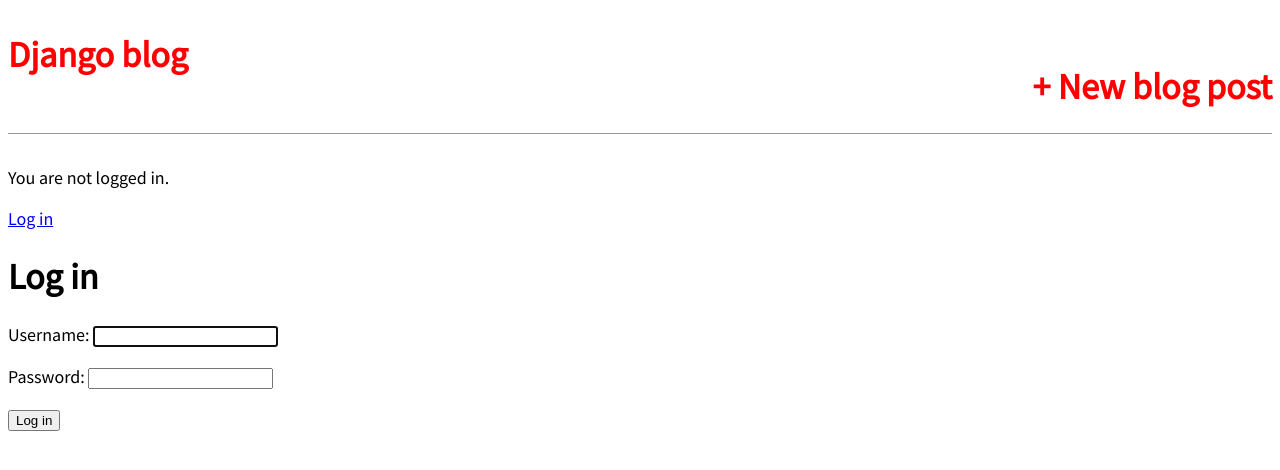
After one commit to jnutterdev/django-blog, a Django app: page /accounts/login/ in a window 1280 px wide. The commit adds this page. Shown: the top 470 px of the page. Run offline with Django 3.2, Linux system fonts and the light colour scheme.

Commit message:
added login/logout stuff

```diff
--- a/blog_project/settings.py
+++ b/blog_project/settings.py
@@ -119,4 +119,8 @@
 # https://docs.djangoproject.com/en/3.0/howto/static-files/
 
 STATIC_URL = '/static/'
+
 STATICFILES_DIRS = [os.path.join(BASE_DIR, 'static')]
+
+LOGIN_REDIRECT_URL = 'home'
+LOGOUT_REDIRECT_URL = 'home'
--- a/blog_project/urls.py
+++ b/blog_project/urls.py
@@ -18,5 +18,6 @@
 
 urlpatterns = [
     path('admin/', admin.site.urls),
+    path('accounts/', include('django.contrib.auth.urls')),
     path('', include('blog.urls')),
 ]
--- a/templates/base.html
+++ b/templates/base.html
@@ -23,6 +23,13 @@
         <a href="{% url 'post_new' %}">+ New blog post</a>
     </h1>
 </header>
+{% if user.is_authenticated %}
+<p>Hi {{ user.username }}!</p>
+<p><a href="{% url 'logout' %}">Log out</a></p>
+{% else %}
+<p>You are not logged in.</p>
+<a href="{% url 'login' %}">Log in</a>
+{% endif %}
 </div>
 
 <div>
--- /dev/null
+++ b/templates/registration/login.html
@@ -0,0 +1,11 @@
+{% extends 'base.html' %}
+
+{% block content %}
+
+    <h1>Log in</h1>
+    <form action="" method="post">{% csrf_token %}
+        {{ form.as_p }}
+        <button type="submit">Log in</button>
+    </form>
+
+{% endblock content %}
```
